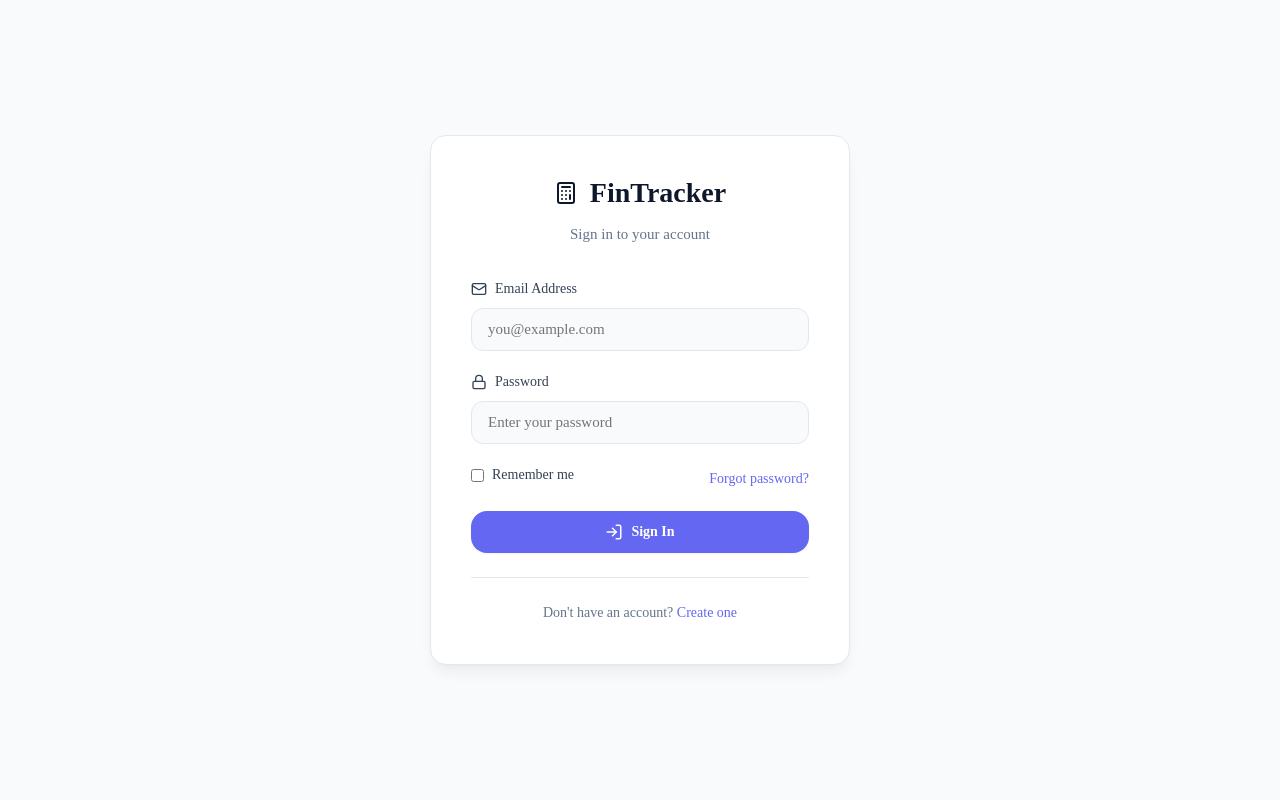
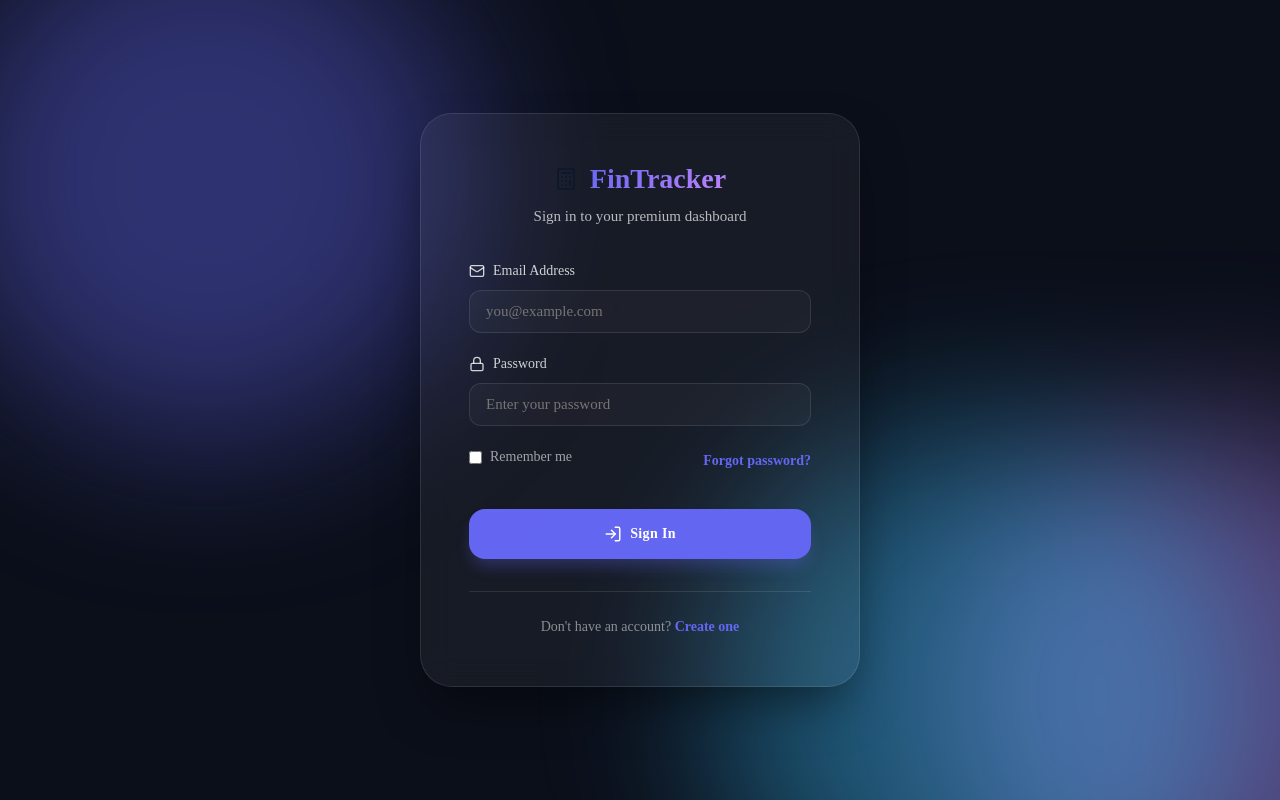
Before and after one commit to NANA-PREMPEH/FinancialTracker, a Flask app: page /auth/login in a window 1280 px wide. Run offline with Flask 3, Linux system fonts and the light colour scheme.

Commit message:
Premium Login Interface

```diff
--- a/app/static/style.css
+++ b/app/static/style.css
@@ -63,6 +63,13 @@
     --radius-lg: 1rem;
     --radius-xl: 1.25rem;
     --radius-2xl: 2rem;
+
+    /* Premium Login Tokens */
+    --login-bg-gradient: radial-gradient(at 0% 0%, hsla(253,16%,7%,1) 0, transparent 50%),
+                        radial-gradient(at 50% 0%, hsla(225,39%,30%,1) 0, transparent 50%),
+                        radial-gradient(at 100% 0%, hsla(339,49%,30%,1) 0, transparent 50%);
+    --login-glass-bg: rgba(255, 255, 255, 0.03);
+    --login-glass-border: rgba(255, 255, 255, 0.1);
 }
 
 [data-theme="dark"] {
@@ -798,21 +805,129 @@ tr:hover td {
     align-items: center;
     justify-content: center;
     gap: 0.75rem;
-    margin-bottom: 0.75rem;
+    margin-bottom: 0.5rem;
 }
 
 .auth-logo i {
+    color: var(--color-primary);
     width: 32px;
     height: 32px;
-    color: var(--color-primary);
 }
 
 .auth-logo h1 {
-    font-family: var(--font-heading);
+    margin-bottom: 0;
     font-size: 1.75rem;
+    background: linear-gradient(135deg, var(--color-primary), #c084fc);
+    -webkit-background-clip: text;
+    background-clip: text;
+    -webkit-text-fill-color: transparent;
+}
+
+/* Premium Login Enhancements */
+.login-page-wrapper {
+    position: relative;
+    min-height: 100vh;
+    width: 100%;
+    display: flex;
+    align-items: center;
+    justify-content: center;
+    background: #0b0f1a;
+    overflow: hidden;
+}
+
+.login-bg-blobs {
+    position: absolute;
+    width: 100%;
+    height: 100%;
+    top: 0;
+    left: 0;
+    z-index: 0;
+    filter: blur(80px);
+}
+
+.blob {
+    position: absolute;
+    width: 500px;
+    height: 500px;
+    border-radius: 50%;
+    opacity: 0.4;
+    animation: blobFloat 20s infinite alternate;
+}
+
+.blob-1 {
+    background: var(--color-primary);
+    top: -100px;
+    left: -100px;
+}
+
+.blob-2 {
+    background: #c084fc;
+    bottom: -100px;
+    right: -100px;
+    animation-delay: -5s;
+}
+
+.blob-3 {
+    background: #38bdf8;
+    top: 50%;
+    left: 50%;
+    transform: translate(-50%, -50%);
+    animation: blobFloat 25s infinite alternate-reverse;
+}
+
+@keyframes blobFloat {
+    from { transform: translate(0, 0) scale(1); }
+    to { transform: translate(100px, 50px) scale(1.1); }
+}
+
+.login-glass-card {
+    position: relative;
+    z-index: 1;
+    background: rgba(255, 255, 255, 0.05);
+    backdrop-filter: blur(16px);
+    -webkit-backdrop-filter: blur(16px);
+    border: 1px solid rgba(255, 255, 255, 0.1);
+    box-shadow: 0 25px 50px -12px rgba(0, 0, 0, 0.5);
+    padding: 3rem;
+    width: 100%;
+    max-width: 440px;
+    border-radius: 2rem;
+    animation: cardEntrance 0.8s cubic-bezier(0.16, 1, 0.3, 1) both;
+}
+
+@keyframes cardEntrance {
+    from { opacity: 0; transform: translateY(30px) scale(0.95); }
+    to { opacity: 1; transform: translateY(0) scale(1); }
+}
+
+.login-field-glow:focus-within {
+    box-shadow: 0 0 20px rgba(129, 140, 248, 0.2);
+}
+
+.premium-input {
+    background: rgba(255, 255, 255, 0.03) !important;
+    border: 1px solid rgba(255, 255, 255, 0.1) !important;
+    color: white !important;
+}
+
+.premium-input:focus {
+    border-color: var(--color-primary) !important;
+    background: rgba(255, 255, 255, 0.05) !important;
+}
+
+.login-btn-premium {
+    background: linear-gradient(135deg, var(--color-primary), #6366f1);
+    border: none;
+    color: white;
     font-weight: 700;
-    color: var(--color-text);
-    margin: 0;
+    letter-spacing: 0.025em;
+    padding: 1rem;
+    box-shadow: 0 10px 15px -3px rgba(99, 102, 241, 0.3);
+}
+
+.login-btn-premium:hover {
+    transform: translateY(-2px);
+    box-shadow: 0 20px 25px -5px rgba(99, 102, 241, 0.4);
 }
 
 .auth-header p {
--- a/app/templates/auth/login.html
+++ b/app/templates/auth/login.html
@@ -17,20 +17,27 @@
     </script>
 </head>
 <body>
-    <div class="auth-container">
-        <div class="auth-card">
+    <div class="login-page-wrapper">
+        <div class="login-bg-blobs">
+            <div class="blob blob-1"></div>
+            <div class="blob blob-2"></div>
+            <div class="blob blob-3"></div>
+        </div>
+
+        <div class="login-glass-card">
             <div class="auth-header">
                 <div class="auth-logo">
                     <i data-lucide="calculator"></i>
                     <h1>FinTracker</h1>
                 </div>
-                <p>Sign in to your account</p>
+                <p style="color: rgba(255,255,255,0.7);">Sign in to your premium dashboard</p>
             </div>
 
             {% with messages = get_flashed_messages(with_categories=true) %}
                 {% if messages %}
                     {% for category, message in messages %}
-                        <div class="alert alert-{{ category }}" style="margin-bottom: 1rem; padding: 0.75rem 1rem; border-radius: var(--radius-md); background: var(--color-surface); border-left: 4px solid var(--color-{{ 'primary' if category == 'message' else 'error' if category == 'error' else category }});">
+                        {% set alert_color = 'primary' if category == 'message' else 'error' if category == 'error' else category %}
+                        <div class="alert alert-{{ category }}" style="margin-bottom: 1.5rem; padding: 1rem; border-radius: var(--radius-md); background: rgba(255,255,255,0.05); border: 1px solid rgba(255,255,255,0.1); color: white; border-left: 4px solid var(--color-{{ alert_color }});">
                             {{ message }}
                         </div>
                     {% endfor %}
@@ -38,56 +45,58 @@
             {% endwith %}
 
             <form method="POST" class="auth-form">
-                <div class="form-group">
-                    <label for="email">
+                <div class="form-group login-field-glow">
+                    <label for="email" style="color: rgba(255,255,255,0.8);">
                         <i data-lucide="mail" style="width: 16px; height: 16px;"></i>
                         Email Address
                     </label>
-                    <input type="email" id="email" name="email" required placeholder="you@example.com" autocomplete="email">
+                    <input type="email" id="email" name="email" required placeholder="you@example.com" autocomplete="email" class="premium-input">
                 </div>
 
-                <div class="form-group">
-                    <label for="password">
+                <div class="form-group login-field-glow">
+                    <label for="password" style="color: rgba(255,255,255,0.8);">
                         <i data-lucide="lock" style="width: 16px; height: 16px;"></i>
                         Password
                     </label>
-                    <input type="password" id="password" name="password" required placeholder="Enter your password" autocomplete="current-password">
+                    <input type="password" id="password" name="password" required placeholder="Enter your password" autocomplete="current-password" class="premium-input">
                 </div>
 
-                <div class="form-row" style="display: flex; justify-content: space-between; align-items: center; margin-bottom: 1rem;">
-                    <label style="display: flex; align-items: center; gap: 0.5rem; cursor: pointer; font-size: 0.875rem;">
-                        <input type="checkbox" name="remember" value="1">
+                <div class="form-row" style="display: flex; justify-content: space-between; align-items: center; margin-bottom: 2rem;">
+                    <label style="display: flex; align-items: center; gap: 0.5rem; cursor: pointer; font-size: 0.875rem; color: rgba(255,255,255,0.6);">
+                        <input type="checkbox" name="remember" value="1" style="accent-color: var(--color-primary);">
                         Remember me
                     </label>
-                    <a href="{{ url_for('auth.reset_password') }}" class="auth-link">Forgot password?</a>
+                    <a href="{{ url_for('auth.reset_password') }}" class="auth-link" style="color: var(--color-primary); font-weight: 600;">Forgot password?</a>
                 </div>
 
-                <button type="submit" class="btn btn-primary" style="width: 100%;">
+                <button type="submit" class="btn login-btn-premium" style="width: 100%;">
                     <i data-lucide="log-in" style="width: 18px; height: 18px;"></i>
                     Sign In
                 </button>
             </form>
 
             {% if config.GOOGLE_CLIENT_ID %}
-            <div style="margin-top: 1rem; text-align: center;">
-                <div style="display: flex; align-items: center; gap: 0.75rem; margin-bottom: 1rem;">
-                    <hr style="flex: 1; border: none; border-top: 1px solid var(--color-border);">
-                    <span style="color: var(--color-text-muted); font-size: 0.8rem;">or continue with</span>
-                    <hr style="flex: 1; border: none; border-top: 1px solid var(--color-border);">
+            <div style="margin-top: 2rem; text-align: center;">
+                <div style="display: flex; align-items: center; gap: 1rem; margin-bottom: 1.5rem;">
+                    <hr style="flex: 1; border: none; border-top: 1px solid rgba(255,255,255,0.1);">
+                    <span style="color: rgba(255,255,255,0.4); font-size: 0.8rem; text-transform: uppercase; letter-spacing: 0.05em;">or continue with</span>
+                    <hr style="flex: 1; border: none; border-top: 1px solid rgba(255,255,255,0.1);">
                 </div>
-                <a href="{{ url_for('auth.google_login') }}" class="btn" style="width: 100%; background: var(--color-surface); color: var(--color-text); border: 1px solid var(--color-border); display: inline-flex; align-items: center; justify-content: center; gap: 0.5rem;">
-                    <svg width="18" height="18" viewBox="0 0 24 24"><path d="M22.56 12.25c0-.78-.07-1.53-.2-2.25H12v4.26h5.92a5.06 5.06 0 0 1-2.2 3.32v2.77h3.57c2.08-1.92 3.28-4.74 3.28-8.1z" fill="#4285F4"/><path d="M12 23c2.97 0 5.46-.98 7.28-2.66l-3.57-2.77c-.98.66-2.23 1.06-3.71 1.06-2.86 0-5.29-1.93-6.16-4.53H2.18v2.84C3.99 20.53 7.7 23 12 23z" fill="#34A853"/><path d="M5.84 14.09c-.22-.66-.35-1.36-.35-2.09s.13-1.43.35-2.09V7.07H2.18C1.43 8.55 1 10.22 1 12s.43 3.45 1.18 4.93l2.85-2.22.81-.62z" fill="#FBBC05"/><path d="M12 5.38c1.62 0 3.06.56 4.21 1.64l3.15-3.15C17.45 2.09 14.97 1 12 1 7.7 1 3.99 3.47 2.18 7.07l3.66 2.84c.87-2.6 3.3-4.53 6.16-4.53z" fill="#EA4335"/></svg>
-                    Sign in with Google
+                <a href="{{ url_for('auth.google_login') }}" class="btn" style="width: 100%; background: rgba(255,255,255,0.05); color: white; border: 1px solid rgba(255,255,255,0.1); display: inline-flex; align-items: center; justify-content: center; gap: 0.75rem; padding: 0.75rem; border-radius: var(--radius-lg); transition: all 0.3s ease;">
+                    <svg width="20" height="20" viewBox="0 0 24 24"><path d="M22.56 12.25c0-.78-.07-1.53-.2-2.25H12v4.26h5.92a5.06 5.06 0 0 1-2.2 3.32v2.77h3.57c2.08-1.92 3.28-4.74 3.28-8.1z" fill="#4285F4"/><path d="M12 23c2.97 0 5.46-.98 7.28-2.66l-3.57-2.77c-.98.66-2.23 1.06-3.71 1.06-2.86 0-5.29-1.93-6.16-4.53H2.18v2.84C3.99 20.53 7.7 23 12 23z" fill="#34A853"/><path d="M5.84 14.09c-.22-.66-.35-1.36-.35-2.09s.13-1.43.35-2.09V7.07H2.18C1.43 8.55 1 10.22 1 12s.43 3.45 1.18 4.93l2.85-2.22.81-.62z" fill="#FBBC05"/><path d="M12 5.38c1.62 0 3.06.56 4.21 1.64l3.15-3.15C17.45 2.09 14.97 1 12 1 7.7 1 3.99 3.47 2.18 7.07l3.66 2.84c.87-2.6 3.3-4.53 6.16-4.53z" fill="#EA4335"/></svg>
+                    Google Account
                 </a>
             </div>
             {% endif %}
 
-            <div class="auth-footer" style="text-align: center;">
-                <p>Don't have an account? <a href="{{ url_for('auth.register') }}" class="auth-link">Create one</a></p>
+            <div class="auth-footer" style="text-align: center; margin-top: 2rem; border-top-color: rgba(255,255,255,0.1);">
+                <p style="color: rgba(255,255,255,0.5);">Don't have an account? <a href="{{ url_for('auth.register') }}" class="auth-link" style="color: var(--color-primary); font-weight: 600;">Create one</a></p>
             </div>
         </div>
     </div>
 
-    <script>lucide.createIcons();</script>
+    <script>
+        lucide.createIcons();
+    </script>
 </body>
 </html>
```
